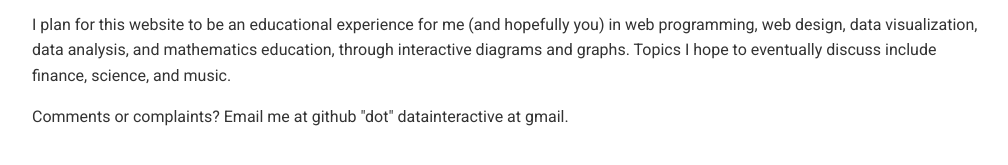
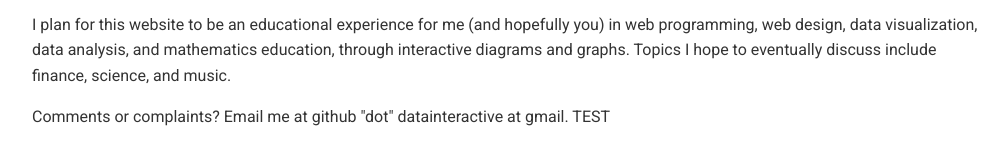
Before and after one commit to datainteractive/datainteractive.github.io, a Jekyll site: the page built from about/index.html, in a window 1280 px wide. Shown: the part 309-474 px from the top of the page, without its empty margins (128-1136 px from the left). Built offline with Jekyll 4.4.1, drawn with Linux system fonts in a browser that asks for light colours; comment, search, counter and statistics services are not loaded.

Commit message:
Update page.html

```diff
--- a/_layouts/page.html
+++ b/_layouts/page.html
@@ -41,7 +41,7 @@
 	<br><br>
   {% endif %}
 
-		{{ content }}
+		{{ content }} TEST
 
 	<br><br><br>
 
```
